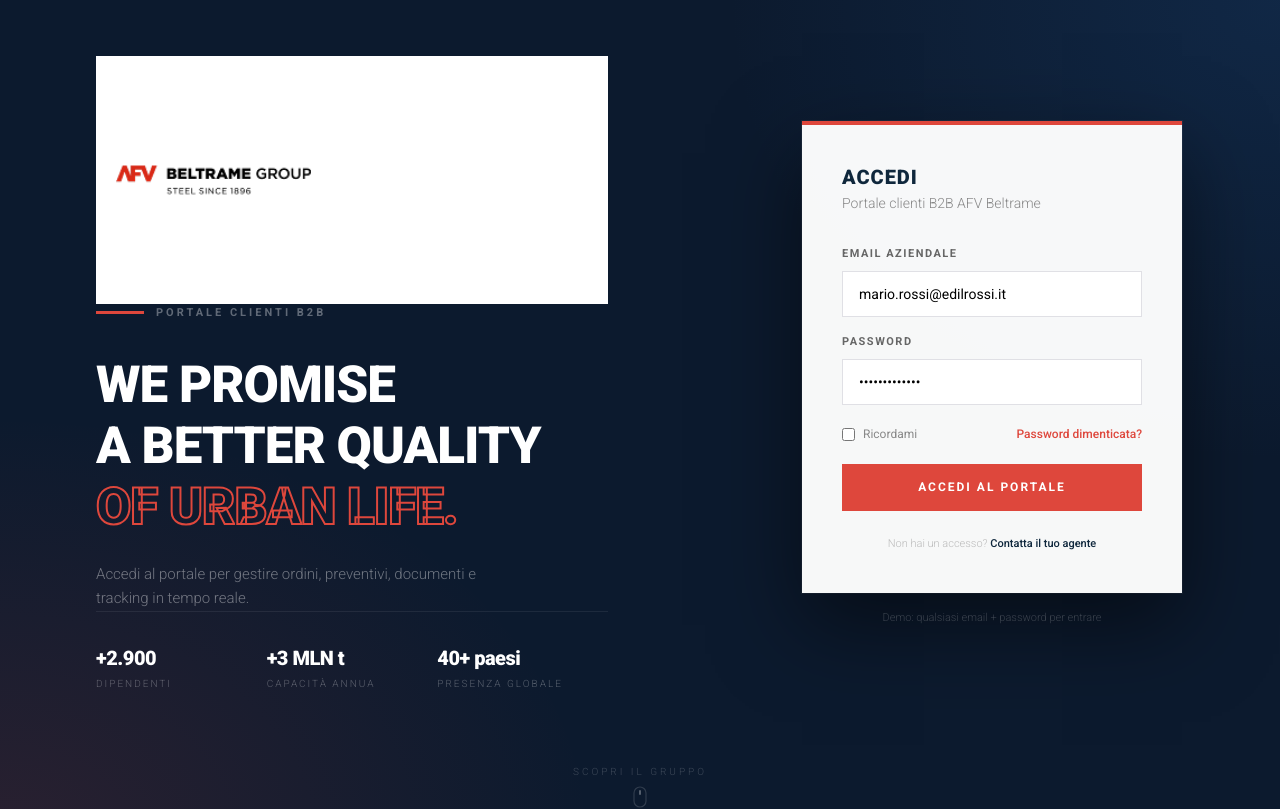
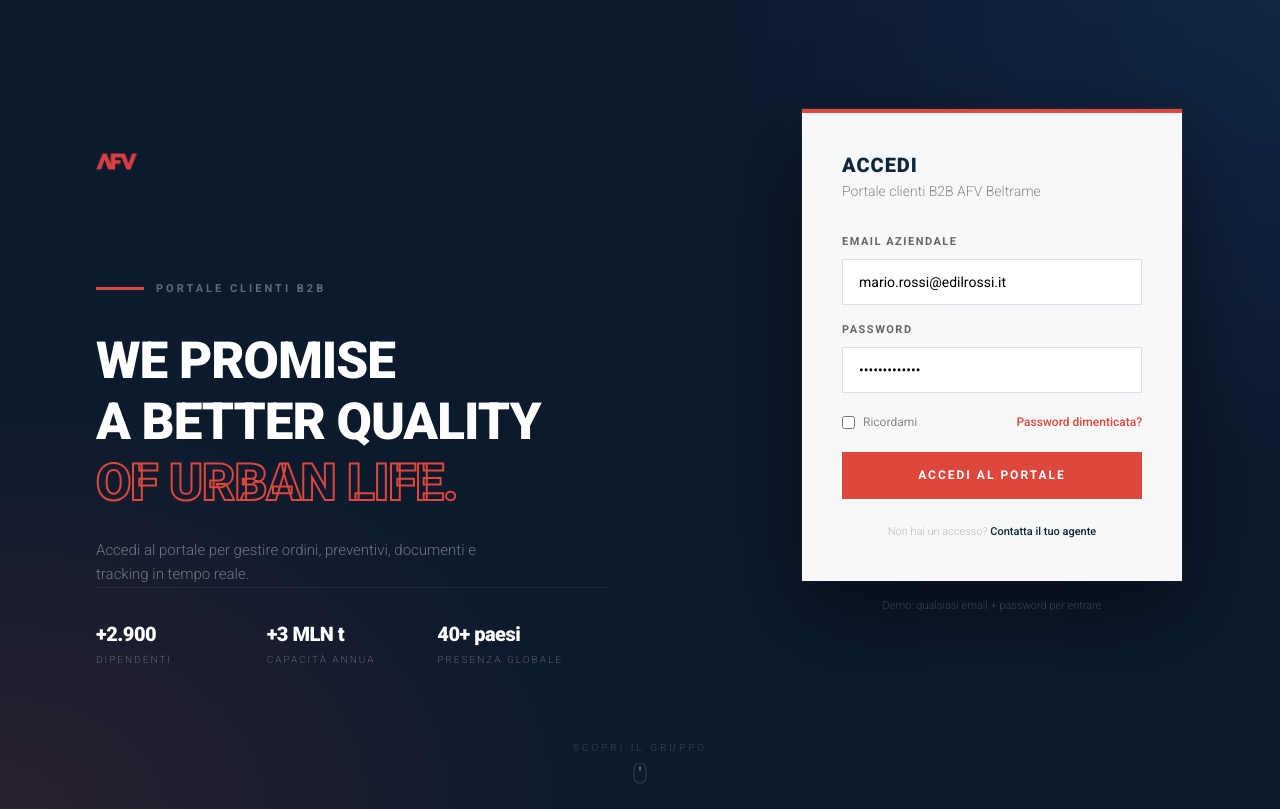
Before and after one commit to gallesichantal-bot/beltrame-b2b, a Next.js app: page /login in a window 1280 px wide. Shown: the top 809 px of the page. Built offline with nearby package versions, Linux system fonts and the light colour scheme.

Commit message:
Transparent logo on dark background using mix-blend-mode screen

```diff
--- a/src/app/(auth)/login/page.tsx
+++ b/src/app/(auth)/login/page.tsx
@@ -35,8 +35,8 @@
           <div className="hidden lg:flex lg:w-[55%] flex-col justify-between px-16 xl:px-24 py-14">
 
             {/* Logo */}
-            <div className="inline-block px-5 py-3 bg-white">
-              <AfvLogo className="w-56 h-auto" variant="light" />
+            <div className="inline-block">
+              <AfvLogo className="w-56 h-auto" variant="dark" />
             </div>
 
             {/* Headline centrale */}
@@ -88,8 +88,8 @@
             <div className="w-full max-w-[380px]">
 
               {/* Mobile logo */}
-              <div className="lg:hidden mb-10 inline-block px-4 py-2 bg-white">
-                <AfvLogo className="w-44 h-auto" variant="light" />
+              <div className="lg:hidden mb-10">
+                <AfvLogo className="w-44 h-auto" variant="dark" />
               </div>
 
               {/* Card */}
--- a/src/components/Logo.tsx
+++ b/src/components/Logo.tsx
@@ -16,7 +16,7 @@
       className={className}
       style={{
         objectFit: 'contain',
-        ...(variant === 'dark' ? { filter: 'brightness(0) invert(1)' } : {}),
+        ...(variant === 'dark' ? { mixBlendMode: 'screen' as const } : {}),
       }}
       priority
     />
```
